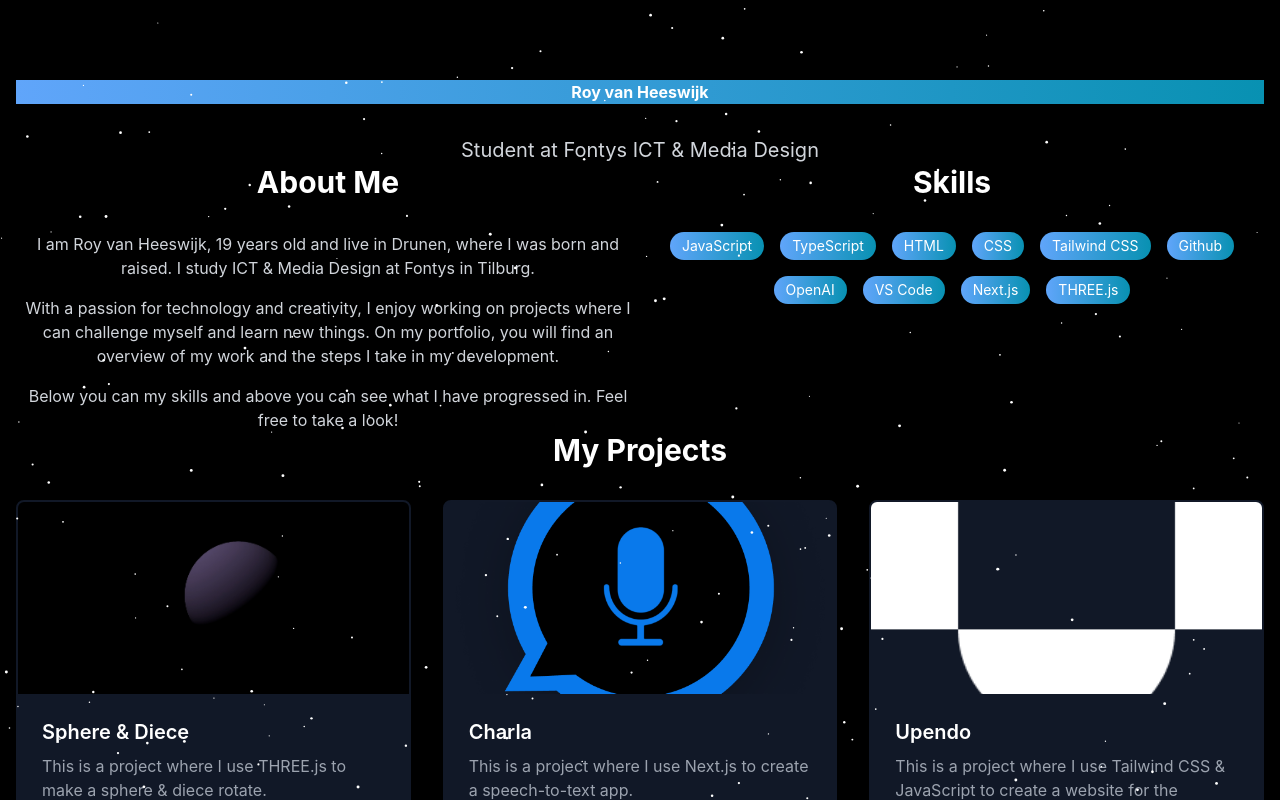
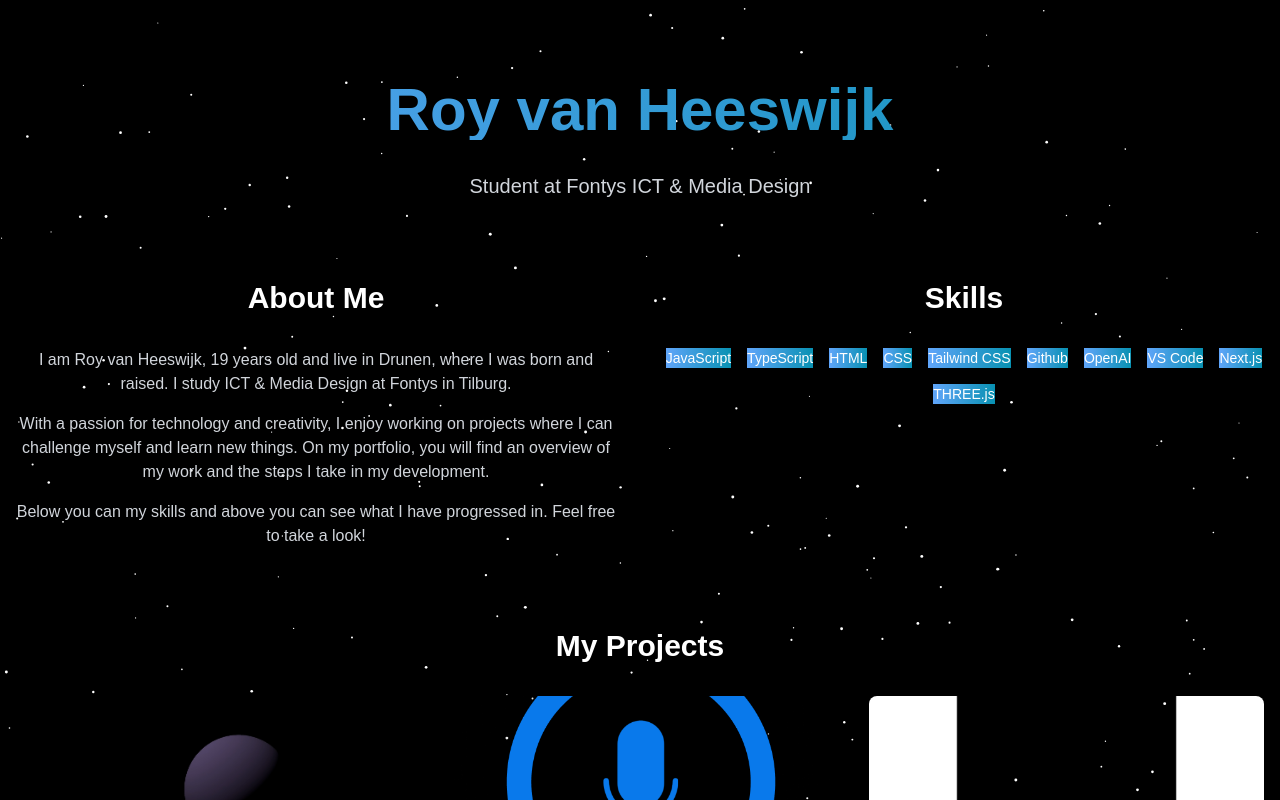
Before and after one commit to RoyvHeeswijk/NewPortfolio, a Next.js app: page / in a window 1280 px wide. Shown: the top 800 px of the page. Built offline with nearby package versions, Linux system fonts and the light colour scheme.

Commit message:
fixed design
from localhost to vercel there was a design problem and it has been fixed for mostly.

```diff
--- a/components/Hero.tsx
+++ b/components/Hero.tsx
@@ -2,8 +2,8 @@ export function Hero() {
     return (
         <section className="py-20 bg-gray-800">
             <div className="container mx-auto px-4 text-center">
-                <h2 className="text-4xl font-bold mb-4 text-white">Welcome to My Portfolio</h2>
-                <p className="text-xl mb-8 text-gray-300">I'm a passionate developer creating amazing web experiences</p>
+                <h2 className="text-4xl font-bold mb-4">Welcome to My Portfolio</h2>
+                <p className="text-xl mb-8">I'm a passionate developer creating amazing web experiences</p>
                 <a
                     href="#projects"
                     className="bg-teal-500 hover:bg-teal-600 text-white font-bold py-2 px-4 rounded-full transition-colors"
--- a/components/Navbar.tsx
+++ b/components/Navbar.tsx
@@ -14,7 +14,7 @@ export default function Navbar({ currentSection }: { currentSection: string }) {
     return (
         <nav className="fixed top-0 left-0 right-0 z-50 bg-gray-900 bg-opacity-90 backdrop-blur-sm">
             <div className="container mx-auto px-6 py-4 flex justify-between items-center">
-                <Link href="#home" className="text-2xl font-bold text-white">
+                <Link href="#home" className="text-2xl font-bold">
                     ROY v HEESWIJK
                 </Link>
                 <div className="space-x-8">
--- a/src/styles/globals.css
+++ b/src/styles/globals.css
@@ -5,17 +5,79 @@
 :root {
   --background: #ffffff;
   --foreground: #171717;
+
+  --card: #ffffff;
+  --card-foreground: #171717;
+
+  --popover: #ffffff;
+  --popover-foreground: #171717;
+
+  --primary: #171717;
+  --primary-foreground: #ffffff;
+
+  --secondary: #f4f4f5;
+  --secondary-foreground: #171717;
+
+  --muted: #f4f4f5;
+  --muted-foreground: #71717a;
+
+  --accent: #f4f4f5;
+  --accent-foreground: #171717;
+
+  --destructive: #ef4444;
+  --destructive-foreground: #ffffff;
+
+  --border: #e4e4e7;
+  --input: #e4e4e7;
+  --ring: #171717;
+
+  --radius: 0.5rem;
 }
-  @import url('https://fonts.googleapis.com/css2?family=Inter:wght@400;600;700&display=swap');
 
-    body {
-      font-family: 'Inter', sans-serif;
-      color: var(--foreground);
-     background: var(--background);
-    }
 @media (prefers-color-scheme: dark) {
   :root {
     --background: #0a0a0a;
     --foreground: #ededed;
+
+    --card: #0a0a0a;
+    --card-foreground: #ededed;
+
+    --popover: #0a0a0a;
+    --popover-foreground: #ededed;
+
+    --primary: #ededed;
+    --primary-foreground: #0a0a0a;
+
+    --secondary: #27272a;
+    --secondary-foreground: #ededed;
+
+    --muted: #27272a;
+    --muted-foreground: #a1a1aa;
+
+    --accent: #27272a;
+    --accent-foreground: #ededed;
+
+    --destructive: #7f1d1d;
+    --destructive-foreground: #ededed;
+
+    --border: #27272a;
+    --input: #27272a;
+    --ring: #d4d4d8;
   }
 }
+
+body {
+  color: var(--foreground);
+  background: var(--background);
+  font-family: Arial, Helvetica, sans-serif;
+}
+
+@layer base {
+  * {
+    @apply border-border;
+  }
+
+  body {
+    @apply bg-background text-foreground;
+  }
+}
--- a/tailwind.config.ts
+++ b/tailwind.config.ts
@@ -1,13 +1,54 @@
 import type { Config } from "tailwindcss";
 
-/** @type {import('tailwindcss').Config} */
-module.exports = {
+export default {
   content: [
-    "./app/**/*.{js,ts,jsx,tsx}",
-    "./components/**/*.{js,ts,jsx,tsx}",
+    "./src/pages/**/*.{js,ts,jsx,tsx,mdx}",
+    "./src/components/**/*.{js,ts,jsx,tsx,mdx}",
+    "./src/app/**/*.{js,ts,jsx,tsx,mdx}",
   ],
   theme: {
-    extend: {},
+    extend: {
+      colors: {
+        border: "hsl(var(--border))",
+        input: "hsl(var(--input))",
+        ring: "hsl(var(--ring))",
+        background: "hsl(var(--background))",
+        foreground: "hsl(var(--foreground))",
+        primary: {
+          DEFAULT: "hsl(var(--primary))",
+          foreground: "hsl(var(--primary-foreground))",
+        },
+        secondary: {
+          DEFAULT: "hsl(var(--secondary))",
+          foreground: "hsl(var(--secondary-foreground))",
+        },
+        destructive: {
+          DEFAULT: "hsl(var(--destructive))",
+          foreground: "hsl(var(--destructive-foreground))",
+        },
+        muted: {
+          DEFAULT: "hsl(var(--muted))",
+          foreground: "hsl(var(--muted-foreground))",
+        },
+        accent: {
+          DEFAULT: "hsl(var(--accent))",
+          foreground: "hsl(var(--accent-foreground))",
+        },
+        popover: {
+          DEFAULT: "hsl(var(--popover))",
+          foreground: "hsl(var(--popover-foreground))",
+        },
+        card: {
+          DEFAULT: "hsl(var(--card))",
+          foreground: "hsl(var(--card-foreground))",
+        },
+      },
+      borderRadius: {
+        lg: "var(--radius)",
+        md: "calc(var(--radius) - 2px)",
+        sm: "calc(var(--radius) - 4px)",
+      },
+    },
   },
-  plugins: [],
-}
+  plugins: [require("tailwindcss-animate")],
+} satisfies Config;
```
Also changed, not shown: package.json (+3 -4 lines), 1 other file (tests, documents, lock files or other folders).
